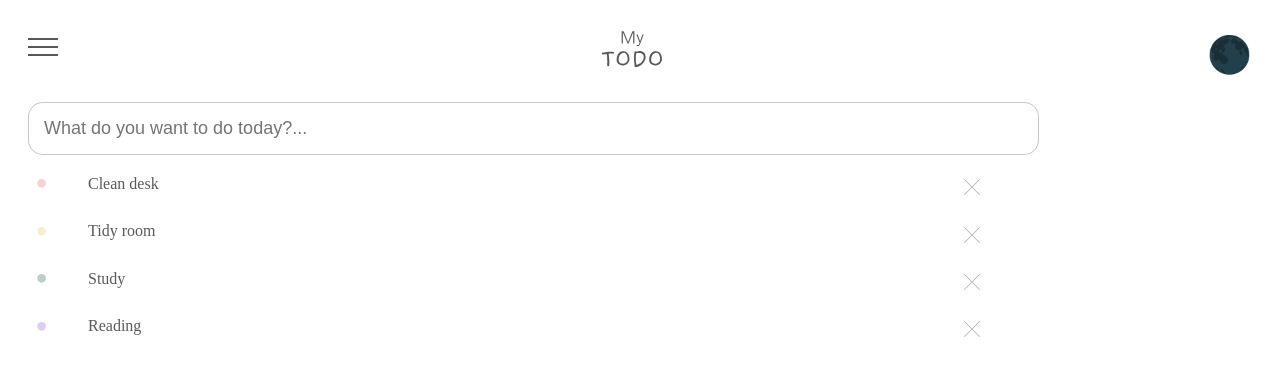
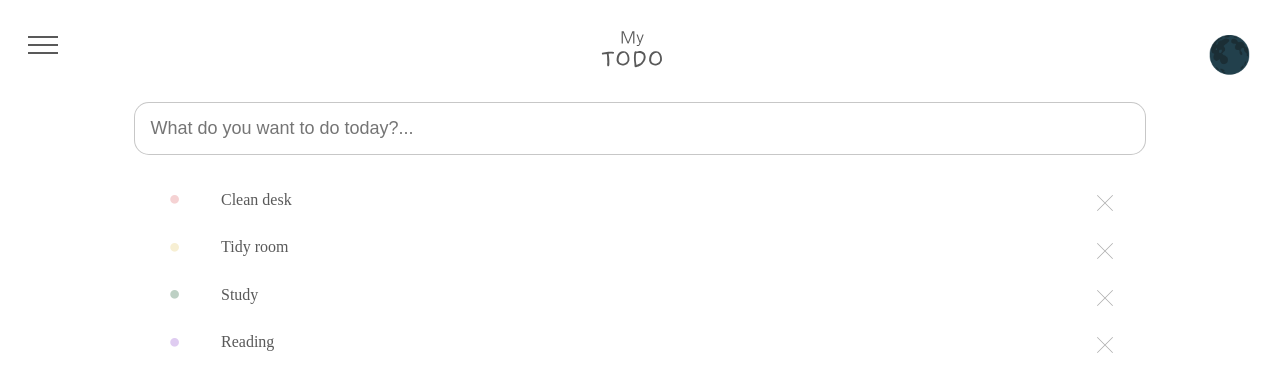
Before and after one commit to elletownsend/Vue-to-do, a plain HTML site: page index.html in a window 1280 px wide. Drawn offline with nearby package versions, Linux system fonts and the light colour scheme.

Commit message:
updated css to match

```diff
--- a/style.css
+++ b/style.css
@@ -32,7 +32,7 @@ nav {
 	margin-bottom: 20px;
 }
 
-container {
+section {
 	display: flex;
 	flex-direction: column;
 	justify-content: center;
```
